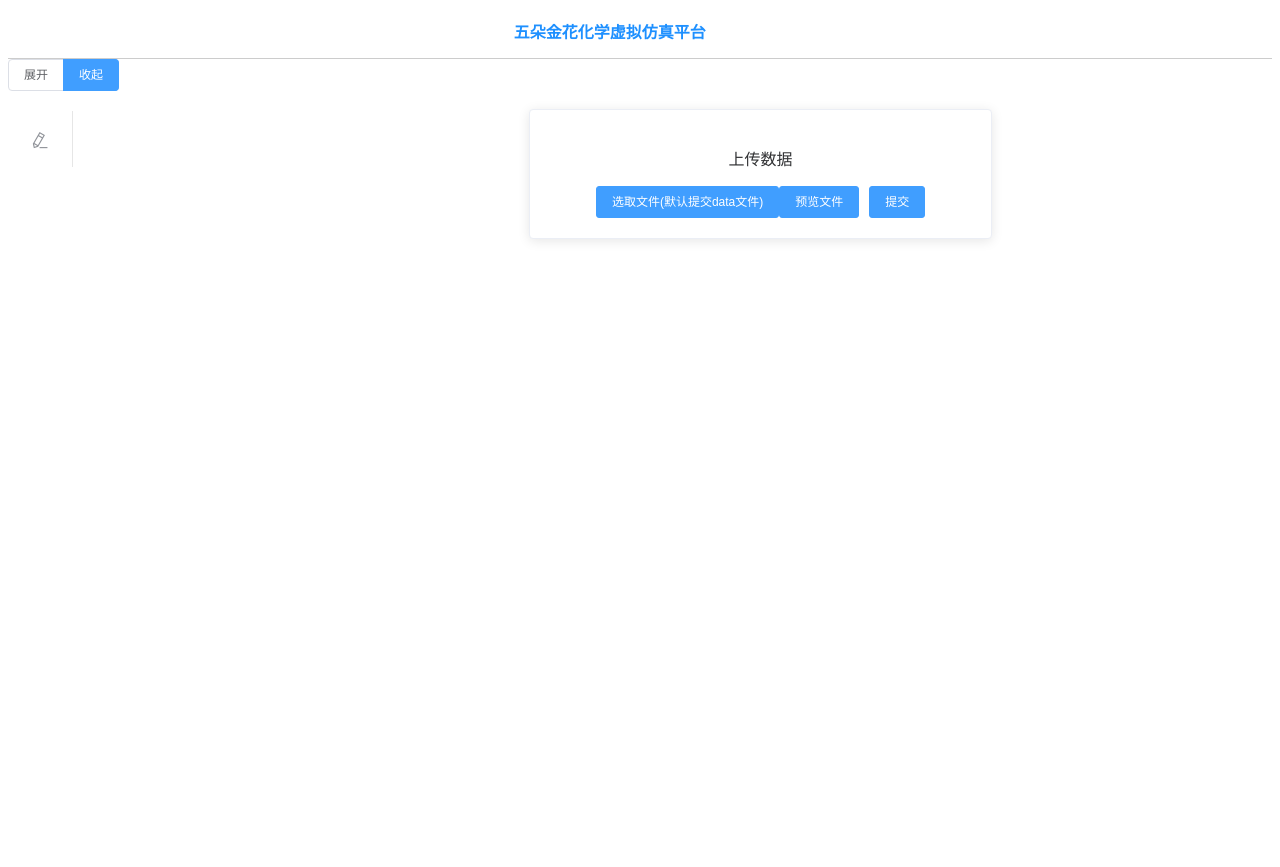
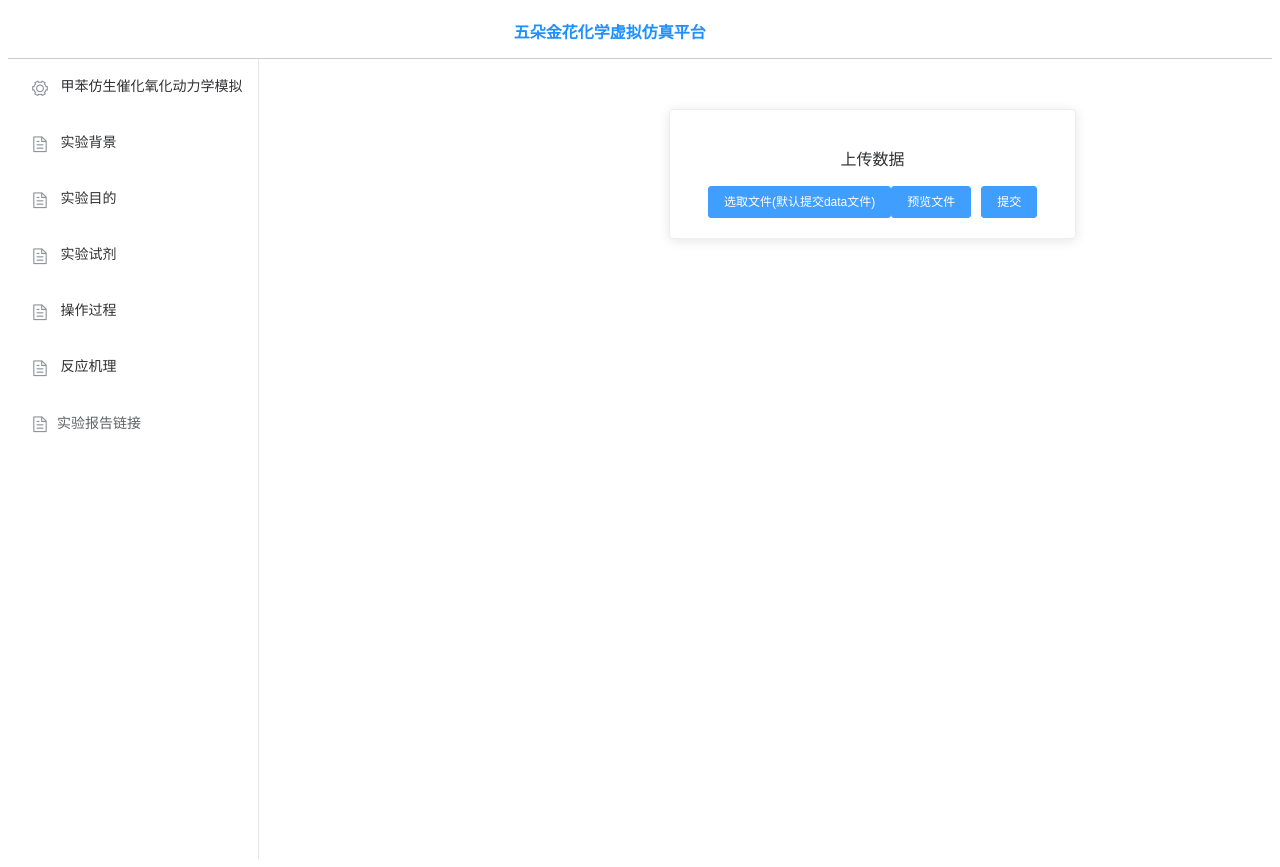
Before and after one commit to Carol-gutianle/Chemistry, a Vue app in the folder chemvision/: page /chemistry/upload_data in a window 1280 px wide. Shown: the top 867 px of the page. Before the commit the page ends 800 px from the top, so only its background shows below. Built offline with nearby package versions, Linux system fonts and the light colour scheme.

Commit message:
Update mymenu.vue

```diff
--- a/chemvision/src/components/mymenu.vue
+++ b/chemvision/src/components/mymenu.vue
@@ -1,43 +1,45 @@
 <template>
-  <div>
-    <el-radio-group v-model="isCollapse" style="margin-bottom: 20px;">
-      <el-radio-button :label="false">展开</el-radio-button>
-      <el-radio-button :label="true">收起</el-radio-button>
-    </el-radio-group>
-    <el-menu   router default-active="path" class="el-menu-vertical-demo" @open="handleOpen" @close="handleClose" :collapse="isCollapse">
+    <div >
 
-      <el-submenu index="1">
-
-        <template slot="title">
-          <i class="el-icon-edit"></i>
-          <span slot="title">管理</span>
-        </template>
-
-        <el-menu-item-group>
-          <el-menu-item index="upload_data">甲苯仿生催化氧化动力学与反应器模拟仿真
-          </el-menu-item>
-          <el-menu-item index="background">实验背景</el-menu-item>
-          <el-menu-item index="goal">实验目的</el-menu-item>
-          <el-menu-item index="reagent">实验试剂</el-menu-item>
-          <el-menu-item index="process">操作过程</el-menu-item>
-          <el-menu-item index="mechanism">反应机理</el-menu-item>
-          <el-menu-item>
-          <el-link :href="tableData.url" target="_blank">实验报告链接</el-link>
+    <el-menu  router default-active="path" class="el-menu-vertical-demo" @open="handleOpen" @close="handleClose" :collapse="isCollapse">
+          <el-menu-item index="upload_data">
+            <i class="el-icon-setting"></i>
+            甲苯仿生催化氧化动力学模拟
           </el-menu-item>
 
-<!--          <el-link :href=http://127.0.0.1:8000/media/lab.pdf target="_blank">报告链接</el-link>-->
-<!--          <el-menu-item index="report">实验报告</el-menu-item>-->
+          <el-menu-item index="background">
+            <i class="el-icon-document"></i>
+            实验背景
+          </el-menu-item>
+          <el-menu-item index="goal">
+            <i class="el-icon-document"></i>
+            实验目的
+          </el-menu-item>
+          <el-menu-item index="reagent">
+            <i class="el-icon-document"></i>
+            实验试剂
+          </el-menu-item>
+          <el-menu-item index="process">
+            <i class="el-icon-document"></i>
+            操作过程
+          </el-menu-item>
+          <el-menu-item index="mechanism">
+            <i class="el-icon-document"></i>
+            反应机理
+          </el-menu-item>
+          <el-menu-item>
+            <i class="el-icon-document"></i>
+            <el-link :href="tableData.url" target="_blank">实验报告链接</el-link>
+          </el-menu-item>
 
-        </el-menu-item-group>
+    </el-menu>
 
-      </el-submenu>
-    </el-menu>
-  </div>
+</div>
 </template>
 
 <style>
 .el-menu-vertical-demo:not(.el-menu--collapse) {
-  width: 200px;
+  width: 250px;
   min-height: 100vh;
 }
 </style>
@@ -47,9 +49,9 @@ export default {
   name: "mymenu",
   data() {
     return {
-      isCollapse: true,
+      isCollapse: false,
       path:this.$route.path,
-      tableData:{"url":"http://127.0.0.1:8000/media/lab.pdf"}
+      tableData:{"url":"http://server.vaiwan.cn/media/lab.pdf"}
     };
   },
   methods: {
@@ -66,4 +68,5 @@ export default {
 
 <style scoped>
 
+
 </style>
```
